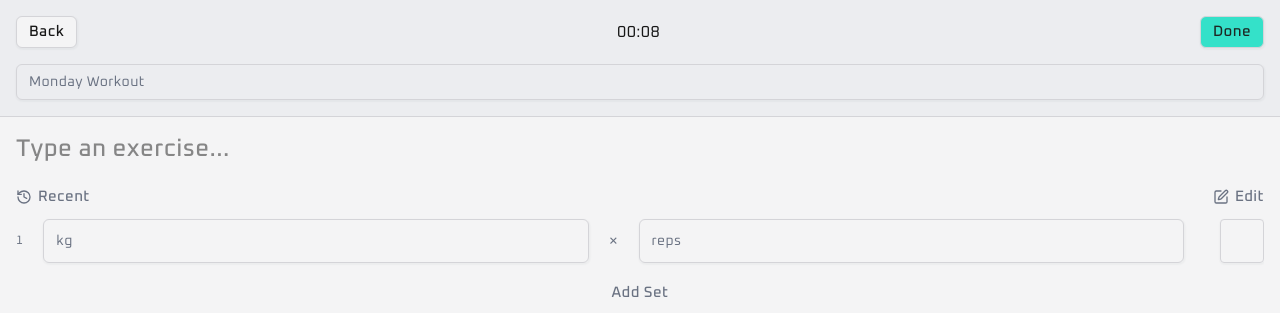
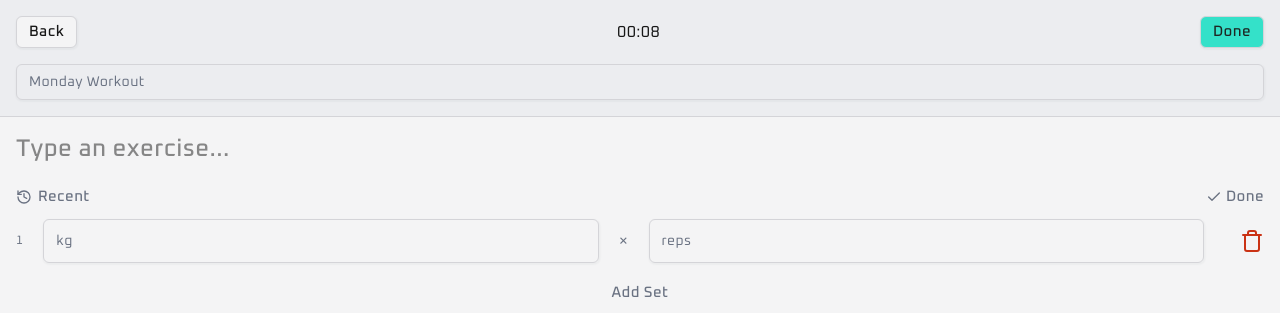
Before and after one commit to laoz40/Horus, a Next.js app: page /workouts/new in a window 1280 px wide. Both pictures are taken after a click on the button "Edit". Shown: the top 313 px of the page. Built offline with nearby package versions, Linux system fonts and the light colour scheme.

Commit message:
Add edit mode toggle for set rows Set rows now display a trash icon when editing, replacing the checkbox. This enables future support for deleting sets in edit mode.

```diff
--- a/components/ExerciseForm.tsx
+++ b/components/ExerciseForm.tsx
@@ -1,14 +1,14 @@
 "use client";
 
+import { cn } from "@/lib/utils";
+import { Workout } from "@/lib/validateWorkout";
+import { Check, Edit, History } from "lucide-react";
 import { forwardRef, useState } from "react";
+import { useFieldArray, useFormContext } from "react-hook-form";
 import ExerciseCollapsibles from "./ExerciseCollapsibles";
+import InputNoBorder from "./InputNoBorder";
+import SetRow from "./SetRow";
 import { Button } from "./ui/button";
-import { Edit, History } from "lucide-react";
-import SetRow from "./SetRow";
-import { cn } from "@/lib/utils";
-import InputNoBorder from "./InputNoBorder";
-import { useFieldArray, useFormContext } from "react-hook-form";
-import { Workout } from "@/lib/validateWorkout";
 
 export interface ExerciseFormProps
 	extends React.HTMLAttributes<HTMLDivElement> {
@@ -27,7 +27,11 @@ const ExerciseForm = forwardRef<HTMLDivElement, ExerciseFormProps>(
 		});
 
 		const handleAddSet = () => {
-			append({ id: crypto.randomUUID(), weight: undefined, reps: undefined });
+			append({
+				id: crypto.randomUUID(),
+				weight: undefined,
+				reps: undefined,
+			});
 		};
 
 		const exerciseNames = [
@@ -46,6 +50,8 @@ const ExerciseForm = forwardRef<HTMLDivElement, ExerciseFormProps>(
 		];
 
 		const [exerciseNameBlurred, setExerciseNameBlurred] = useState(false);
+
+		const [isEditing, setIsEditing] = useState(false);
 
 		return (
 			<section
@@ -89,9 +95,19 @@ const ExerciseForm = forwardRef<HTMLDivElement, ExerciseFormProps>(
 								variant="ghost"
 								size="sm"
 								type="button"
-								className="text-muted-foreground p-0!">
-								<Edit />
-								Edit
+								className="text-muted-foreground p-0!"
+								onClick={() => setIsEditing(!isEditing)}>
+								{isEditing ? (
+									<div className="flex flex-row items-center justify-center gap-1">
+										<Check />
+										Done
+									</div>
+								) : (
+									<div className="flex flex-row items-center justify-center gap-1">
+										<Edit />
+										Edit
+									</div>
+								)}
 							</Button>
 						</div>
 
@@ -103,6 +119,7 @@ const ExerciseForm = forwardRef<HTMLDivElement, ExerciseFormProps>(
 										key={set.id}
 										setIndex={setIndex}
 										exerciseIndex={exerciseIndex}
+										isEditing={isEditing}
 									/>
 								))}
 							</div>
--- a/components/SetRow.tsx
+++ b/components/SetRow.tsx
@@ -1,21 +1,26 @@
+import { Workout } from "@/lib/validateWorkout";
+import { Trash } from "lucide-react";
 import { type ReactElement } from "react";
+import { useFormContext } from "react-hook-form";
+import NumberInput from "./NumberInput";
 import { Checkbox } from "./ui/checkbox";
-import NumberInput from "./NumberInput";
-import { useFormContext } from "react-hook-form";
-import { Workout } from "@/lib/validateWorkout";
 
 interface SetRowProps {
 	key: string;
 	exerciseIndex: number;
 	setIndex: number;
+	isEditing: boolean;
 }
 
 export default function SetRow({
 	exerciseIndex,
 	setIndex,
+	isEditing,
 }: SetRowProps): ReactElement {
-
-	const { register, formState: { errors } } = useFormContext<Workout>();
+	const {
+		register,
+		formState: { errors },
+	} = useFormContext<Workout>();
 
 	return (
 		<>
@@ -26,26 +31,35 @@ export default function SetRow({
 						variant="decimal"
 						placeholder="kg"
 						className="text-xl h-11"
-						{...register(`exercises.${exerciseIndex}.sets.${setIndex}.weight`, {valueAsNumber: true})}
+						{...register(`exercises.${exerciseIndex}.sets.${setIndex}.weight`, {
+							valueAsNumber: true,
+						})}
 					/>
 					<span className="text-muted-foreground">×</span>
 					<NumberInput
 						variant="integer"
 						placeholder="reps"
 						className="text-xl h-11"
-						{...register(`exercises.${exerciseIndex}.sets.${setIndex}.reps`, {valueAsNumber: true})}
+						{...register(`exercises.${exerciseIndex}.sets.${setIndex}.reps`, {
+							valueAsNumber: true,
+						})}
 					/>
-					<Checkbox
-						className="h-11 w-11 ml-4"
-						aria-label="Color success"
-					/>
+					{isEditing ? (
+						<div className="h-6 w-6 ml-4 flex items-center justify-center text-destructive">
+							<Trash />
+						</div>
+					) : (
+						<Checkbox
+							className="h-6 w-6 ml-4"
+							aria-label="Color success"
+						/>
+					)}
 				</div>
 				{errors.exercises?.[exerciseIndex]?.sets?.[setIndex]?.reps && (
 					<span className="text-red-500 text-sm">
 						{errors.exercises?.[exerciseIndex]?.sets?.[setIndex]?.reps.message}
 					</span>
 				)}
-
 			</div>
 		</>
 	);
--- a/components/ui/checkbox.tsx
+++ b/components/ui/checkbox.tsx
@@ -21,7 +21,7 @@ function Checkbox({
 			<CheckboxPrimitive.Indicator
 				data-slot="checkbox-indicator"
 				className="grid place-content-center text-current transition-none">
-				<CheckIcon className="size-7" />
+				<CheckIcon className="size-5" />
 			</CheckboxPrimitive.Indicator>
 		</CheckboxPrimitive.Root>
 	);
```
